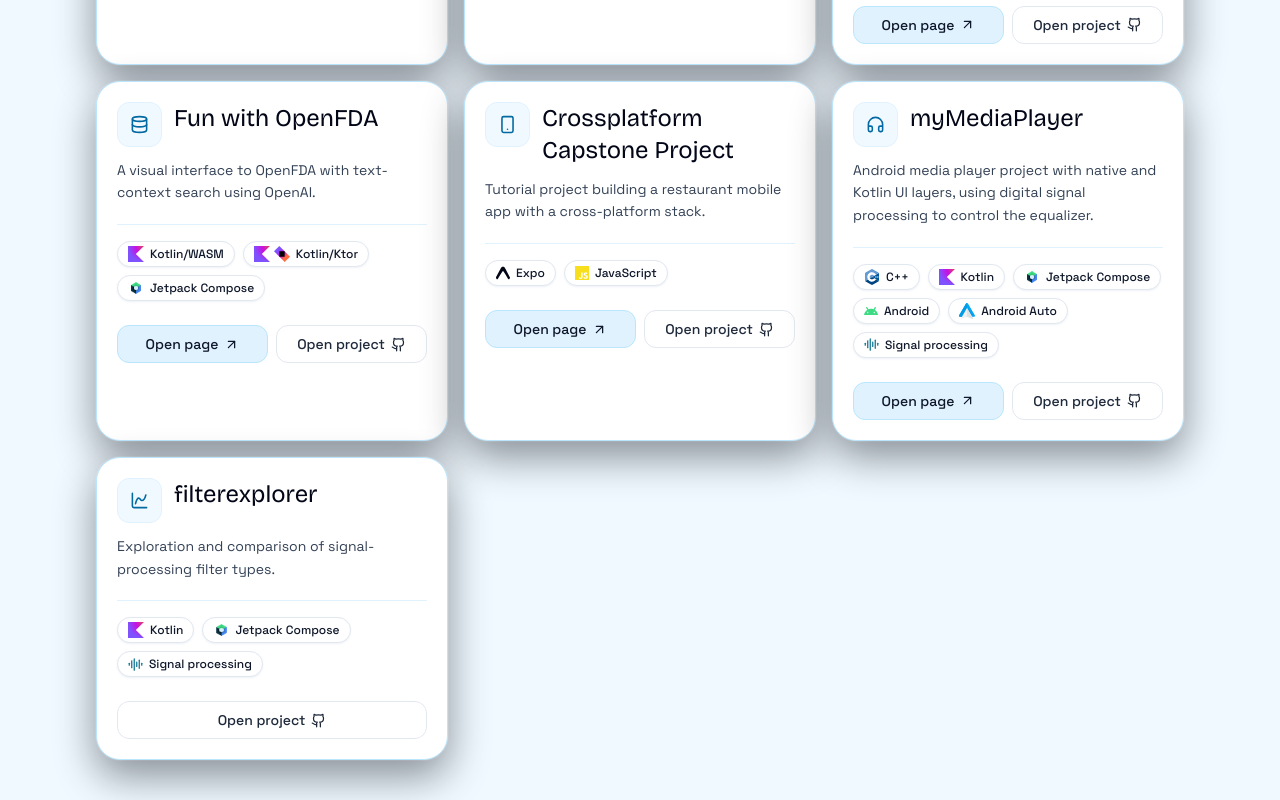
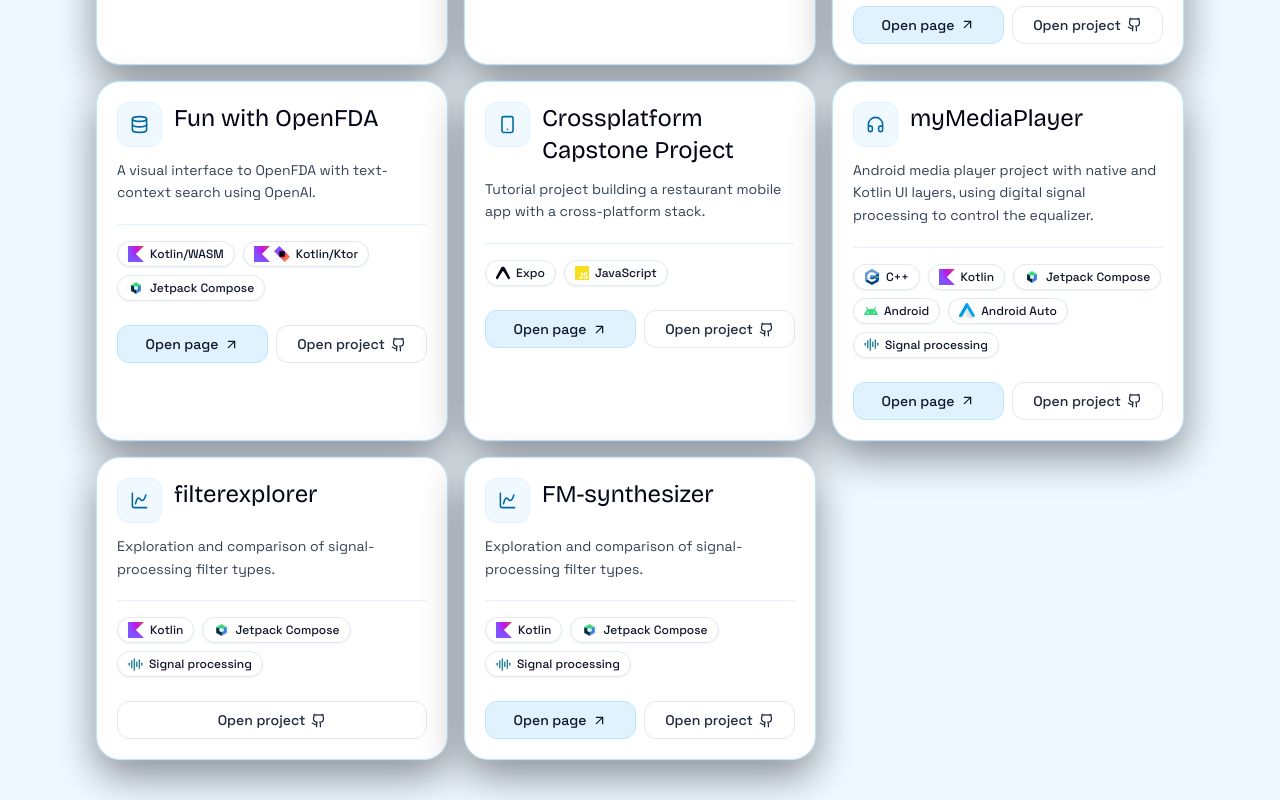
Before and after one commit to LeonidBresjnev/LeonidBresjnev.github.io, a React (Vite) app: page / in a window 1280 px wide. Shown: the part 704-1504 px from the top of the page. Built offline with nearby package versions, Linux system fonts and the light colour scheme.

Commit message:
Add FM-synthesizer project entry
Added FM-synthesizer project with details and frameworks.

```diff
--- a/src/projects.js
+++ b/src/projects.js
@@ -79,5 +79,17 @@ export const projects = [
       { name: "Jetpack Compose", logos: ["compose"] },
       { name: "Signal processing", logos: ["signal-processing"] },
     ],
+  },,
+  {
+    name: "FM-synthesizer",
+    href: "https://leonidbresjnev.github.io/FmSynthesizer/",
+    repoHref: "https://github.com/LeonidBresjnev/FmSynthesizer.git",
+    icon: "chart",
+    blurb: "Exploration and comparison of signal-processing filter types.",
+    frameworks: [
+      { name: "Kotlin", logos: ["kotlin"] },
+      { name: "Jetpack Compose", logos: ["compose"] },
+      { name: "Signal processing", logos: ["signal-processing"] },
+    ],
   },
 ];
```
